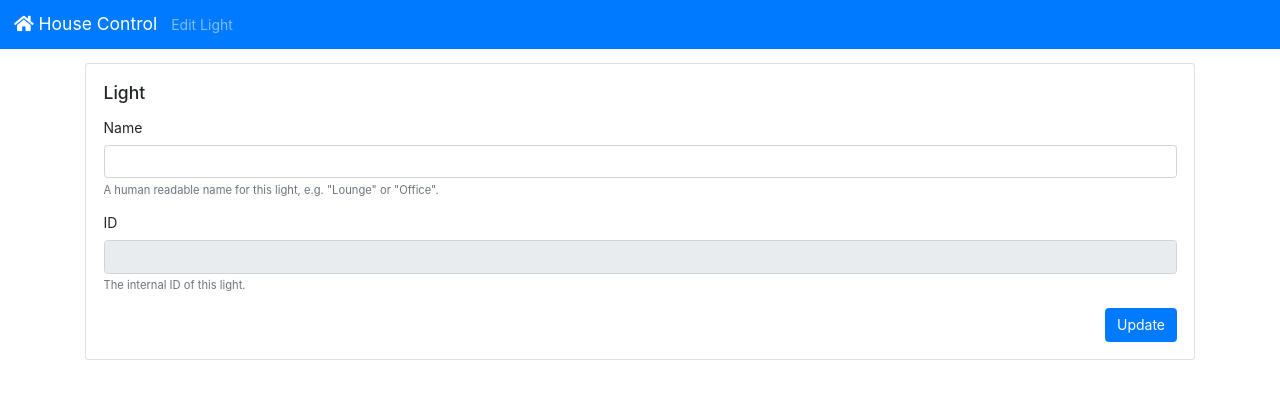
After one commit to rspencer01/house-control, a Flask app: template templates/edit_light.html in a window 1280 px wide. The commit adds this page. Shown: the top 399 px of the page. Run offline with Flask 2, Linux system fonts and the light colour scheme; the template is opened without the code that fills it, so the values that code supplies are empty; parts of the project's set-up code (start-up, migrations or seed data) failed here and were passed over; some libraries are stand-ins or nearby versions.

Commit message:
Can edit light properties

```diff
--- a/house_server.py
+++ b/house_server.py
@@ -1,13 +1,13 @@
-from flask import Flask, redirect, url_for, session, request, render_template, send_from_directory
+from flask import Flask, redirect, url_for, session, request, render_template, send_from_directory, redirect, flash
 from flask_oauth import OAuth
 from flask_sqlalchemy import SQLAlchemy
 from urllib2 import Request, urlopen, URLError
 import json
 import yaml
+import os
+from datetime import datetime
 
 from logging.config import dictConfig
-
-import Light
 
 configuration = yaml.load(open('config.yaml', 'r'))
 
@@ -32,12 +32,34 @@ google = oauth.remote_app('google',
     consumer_key=configuration['google_client_id'],
     consumer_secret=configuration['google_client_secret'])
 
+@application.template_filter('strftime')
+def _jinja2_filter_datetime(date, fmt=None):
+  native = datetime.fromtimestamp(date)
+  format='%X %d/%m/%Y'
+  return native.strftime(format)
+
 @application.route("/")
 def index():
   if 'access_token' not in session:
     return render_template('login.html')
-  return render_template('index.html', data=open("/tmp/data").read(), lights=Light.Light.query.all())
+  from Light import Light
+  return render_template('index.html', data=open("/tmp/data").read(), lights=Light.query.all(), last_modified=os.path.getmtime('/tmp/data'))
 
+@application.route("/edit/light/<light_id>", methods=["GET", "POST"])
+def edit_light(light_id):
+  if 'access_token' not in session:
+    return render_template('login.html')
+  from Light import Light
+  light=Light.query.filter_by(id=light_id).first()
+  if light is None:
+    return redirect(url_for('index'))
+  if request.method == "GET":
+    return render_template('edit_light.html', light=light)
+  if request.method == "POST":
+    light.name = request.form['name']
+    db.session.commit()
+    flash("Updated light \"%s\"" % light.name, "success")
+    return redirect(url_for('index'))
 
 @application.route("/login")
 def login():
--- /dev/null
+++ b/static/main.css
@@ -0,0 +1,3 @@
+.clickable-row {
+  cursor: pointer;
+}
--- /dev/null
+++ b/templates/edit_light.html
@@ -0,0 +1,34 @@
+{% extends "layout.html" %}
+
+{% block heading %}
+Edit Light
+{% endblock %}
+
+{% block content %}
+<div class="card">
+  <div class="card-body">
+    <h5>Light</h5>
+    <p class="card-text">
+      <form method="POST">
+        <div class="form-group">
+          <label for="name">Name</label>
+          <input type="text" class="form-control" id="name" name="name" value="{{ light.name }}"/>
+          <small class="form-text text-muted">
+            A human readable name for this light, e.g. "Lounge" or "Office".
+          </small>
+        </div>
+        <fieldset disabled>
+          <div class="form-group">
+            <label for="internal_id">ID</label>
+            <input type="text" class="form-control" id="internal_id" value="{{ light.id }}"/>
+            <small class="form-text text-muted">
+              The internal ID of this light.
+            </small>
+          </div>
+        </fieldset>
+        <button type="submit" class="btn btn-primary float-right">Update</button>
+      </form>
+    </p>
+  </div>
+</div>
+{% endblock %}
--- a/templates/layout.html
+++ b/templates/layout.html
@@ -1,14 +1,15 @@
 <!doctype html>
-<html lang="en">
+<html lang="en" style="font-size:14px;">
   <head>
     <meta charset="utf-8">
     <meta name="viewport" content="width=device-width, initial-scale=1, shrink-to-fit=no">
 
     <link rel="stylesheet" href="https://stackpath.bootstrapcdn.com/bootstrap/4.1.1/css/bootstrap.min.css" integrity="sha384-WskhaSGFgHYWDcbwN70/dfYBj47jz9qbsMId/iRN3ewGhXQFZCSftd1LZCfmhktB" crossorigin="anonymous">
     <link rel="stylesheet" href="{{ url_for('static', filename='fontawesome-free-5.0.12/web-fonts-with-css/css/fontawesome-all.min.css') }}">
+    <link rel="stylesheet" href="{{ url_for('static', filename='main.css') }}">
     <title> House Control </title>
   </head>
-  <body style="height:100%;font-size:0.8em;">
+  <body style="height:100%;">
 
     <nav class="navbar navbar-expand-lg navbar-dark bg-primary">
       <a class="navbar-brand" href="/"><i class="fas fa-home"></i> House Control</a>
@@ -18,11 +19,33 @@
     </nav>
 
     <div class="container" style="padding-top:1em;">
+      {% for category, message in get_flashed_messages(with_categories=True) %}
+        {% if category == "success" %}
+          <div class="alert alert-success alert-dismissible fade show" role="alert">
+            <strong>Success</strong><hr>
+        {% else %}
+          <div class="alert alert-primary alert-dismissible fade show" role="alert">
+            <strong>Note</strong><hr>
+        {% endif %}
+          {{ message }}
+          <button type="button" class="close" data-dismiss="alert" aria-label="Close">
+            <span aria-hidden="true">&times;</span>
+          </button>
+        </div>
+      {% endfor %}
       {% block content %}{% endblock %}
     </div>
 
     <script src="https://code.jquery.com/jquery-3.3.1.slim.min.js" integrity="sha384-q8i/X+965DzO0rT7abK41JStQIAqVgRVzpbzo5smXKp4YfRvH+8abtTE1Pi6jizo" crossorigin="anonymous"></script>
     <script src="https://cdnjs.cloudflare.com/ajax/libs/popper.js/1.14.3/umd/popper.min.js" integrity="sha384-ZMP7rVo3mIykV+2+9J3UJ46jBk0WLaUAdn689aCwoqbBJiSnjAK/l8WvCWPIPm49" crossorigin="anonymous"></script>
     <script src="https://stackpath.bootstrapcdn.com/bootstrap/4.1.1/js/bootstrap.min.js" integrity="sha384-smHYKdLADwkXOn1EmN1qk/HfnUcbVRZyYmZ4qpPea6sjB/pTJ0euyQp0Mk8ck+5T" crossorigin="anonymous"></script>
+
+    <script type="text/javascript">
+      jQuery(document).ready(function($) {
+          $(".clickable-row").click(function() {
+          window.location = $(this).data("href");
+          });
+      });
+    </script>
   </body>
 </html>
```
Also changed, not shown: templates/index.html (+7 -12 lines).
